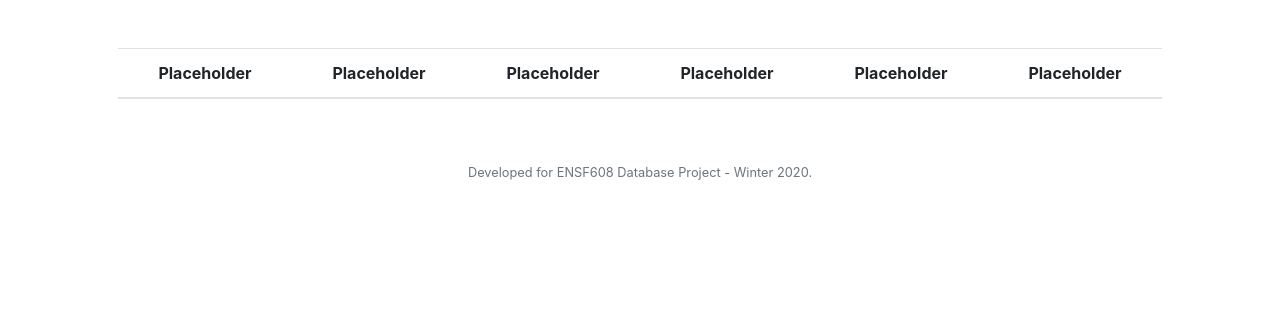
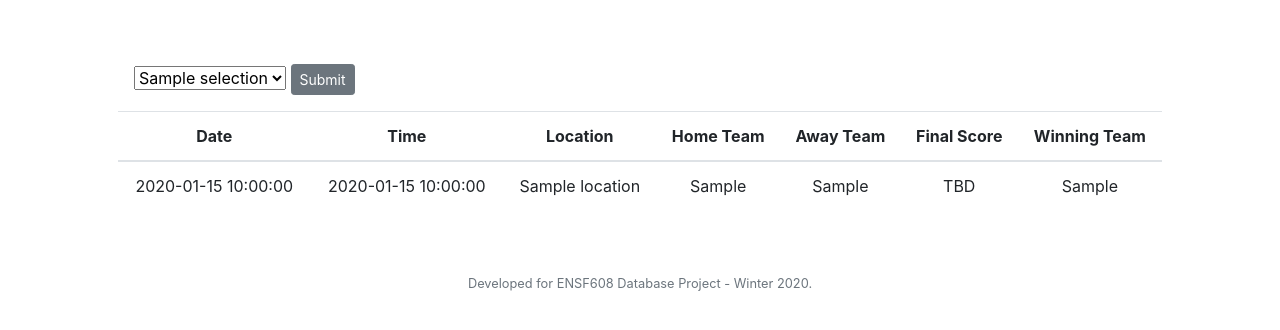
Before and after one commit to arsalanfardi/Intramural-League-Manager, a Flask app: template app/templates/schedule.html in a window 1280 px wide. Shown: the part 112-442 px from the top of the page. Run offline with Flask 2, Linux system fonts and the light colour scheme; the template is opened without the code that fills it: most values are stand-ins (such as "Sample title", 1, 10 or a date in 2020); lists and menus that the app fills with data are empty; some libraries are stand-ins or nearby versions.

Commit message:
Created schedule page with GET method, POST TBC

```diff
--- a/app/routes.py
+++ b/app/routes.py
@@ -28,11 +28,7 @@
 
 @app.route('/players', methods=['GET', 'POST'])
 def roster():
-    team_names = db.execute(
-        "SELECT Team.team_name\
-            FROM Team\
-                ORDER BY Team.team_name"
-    )
+    team_names = get_teams()
     players = []
     selected = '' # saves selected value of dropdown list
     if request.method == 'GET':
@@ -51,6 +47,21 @@
         )
         selected = team_name if len(players) != 0 else selected
         return render_template("players.html", teams=team_names, players=players, selection=selected)
+
+@app.route('/schedule', methods = ['GET', 'POST'])
+def schedule():
+    selected=''
+    team_names = get_teams()
+    query = "SELECT Game.date, Game.time, Game.location, HomeTeam.team_name as home_team, AwayTeam.team_name as away_team, WinTeam.team_name as win_team\
+                FROM Game\
+                LEFT JOIN Team as HomeTeam ON Game.home_id = HomeTeam.team_id\
+                LEFT JOIN Team as AwayTeam on Game.away_id = AwayTeam.team_id\
+                LEFT JOIN Team as WinTeam on Game.winner_id = WinTeam.team_id"
+    order = "\nORDER BY Game.date, Game.time"
+
+    if request.method == 'GET':
+        games = db.execute(query + order)
+        return render_template("schedule.html", teams=team_names, games=games, selection=selected)
 
 @app.route('/addPlayer', methods =['GET', 'POST'])
 def addPlayer():
@@ -73,3 +84,11 @@
 
 
     return render_template('manage.html')
+
+def get_teams():
+    team_names = db.execute(
+        "SELECT Team.team_name\
+            FROM Team\
+                ORDER BY Team.team_name"
+    )
+    return team_names
--- a/app/templates/schedule.html
+++ b/app/templates/schedule.html
@@ -6,30 +6,49 @@
 
 {% block main %}
 
-    <table class="table">
+<div class="p-3 text-left">
+  <form name="Team" method="post" action="#">
+    <select name="Team">
+      {% if selection=='' %}
+        <option value="NULL"> Select Team</option>
+      {% else %}
+        <option value="{{selection}}">{{selection}}</option>
+      {% endif %}
+      {% for team in teams %}
+        {% if team['team_name']!=selection %}
+          <option value="{{team['team_name']}}">{{team['team_name']}}</option>
+        {% endif %}
+      {% endfor %}
+    </select>
+    <button type="submit" class="btn btn-secondary btn-sm">Submit</button>
+  </form>
+</div>
+
+<table class="table">
   <thead>
     <tr>
-      <th scope="col">Placeholder</th>
-      <th scope="col">Placeholder</th>
-      <th scope="col">Placeholder</th>
-      <th scope="col">Placeholder</th>
-      <th scope="col">Placeholder</th>
-      <th scope="col">Placeholder</th>
+      <th scope="col">Date</th>
+      <th scope="col">Time</th>
+      <th scope="col">Location</th>
+      <th scope="col">Home Team</th>
+      <th scope="col">Away Team</th>
+      <th scope="col">Final Score</th>
+      <th scope="col">Winning Team</th>
     </tr>
   </thead>
-  <!-- <tbody>
-      {% for entry in output %}
-    <tr>
-      <th scope="row">{{ entry[''] }}</th>
-      <td>{{ entry[''] }}</td>
-      <td>${{ entry[''] }}</td>
-      <td>${{ entry[''] }}</td>
-      <td>{{ entry[''] }}</td>
-      <td>{{ entry[''] }}</td>
-    </tr>
-      {% endfor %}
-
-  </tbody> -->
+  <tbody>
+    {%for game in games%}
+      <tr>
+        <td>{{game['date']}}</td>
+        <td>{{game['time']}}</td>
+        <td>{{game['location']}}</td>
+        <td>{{game['home_team']}}</td>
+        <td>{{game['away_team']}}</td>
+        <td>TBD</td>
+        <td>{{game['win_team']}}</td>
+      </tr>
+    {%endfor%}
+  </tbody>
 </table>
 
 {% endblock %}
```
